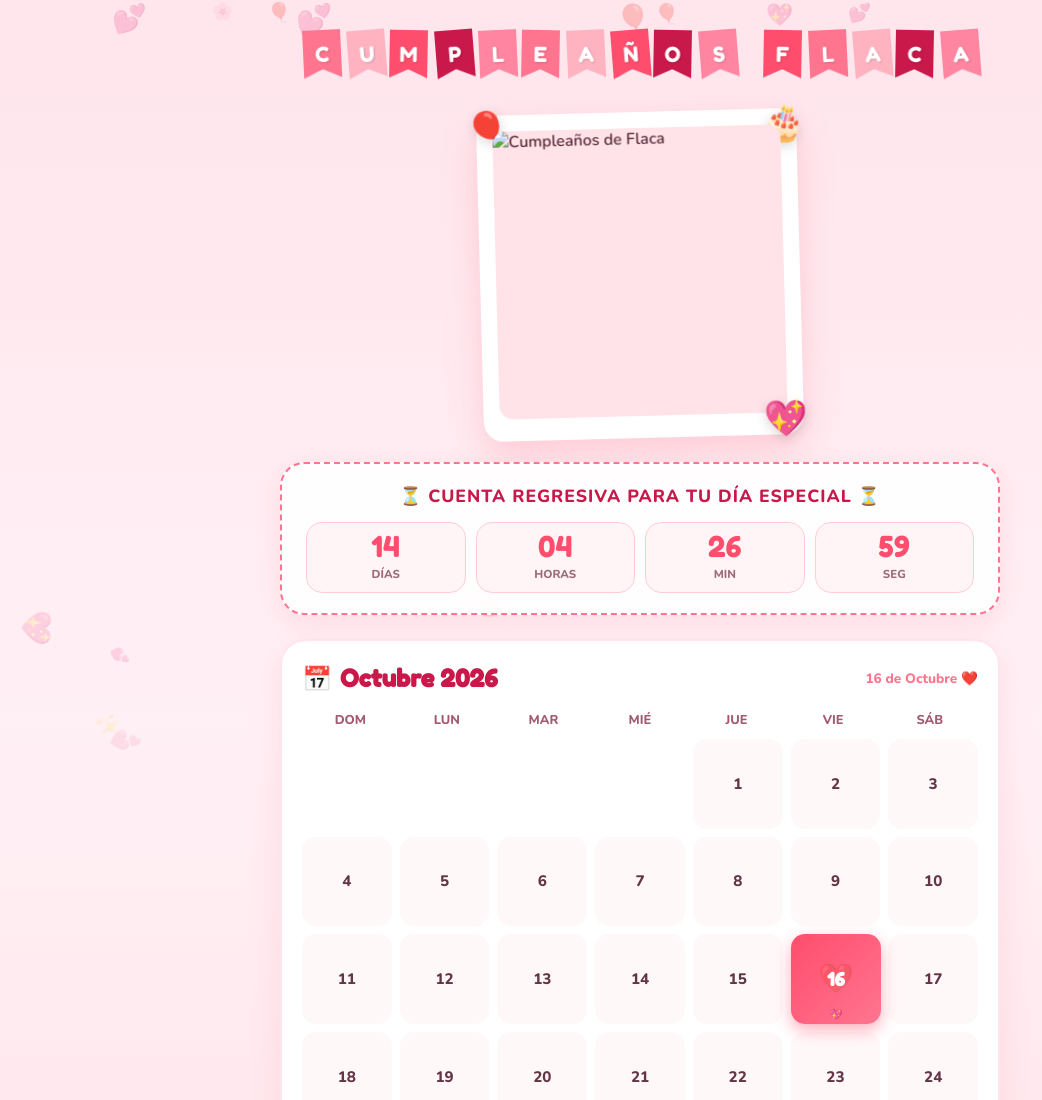
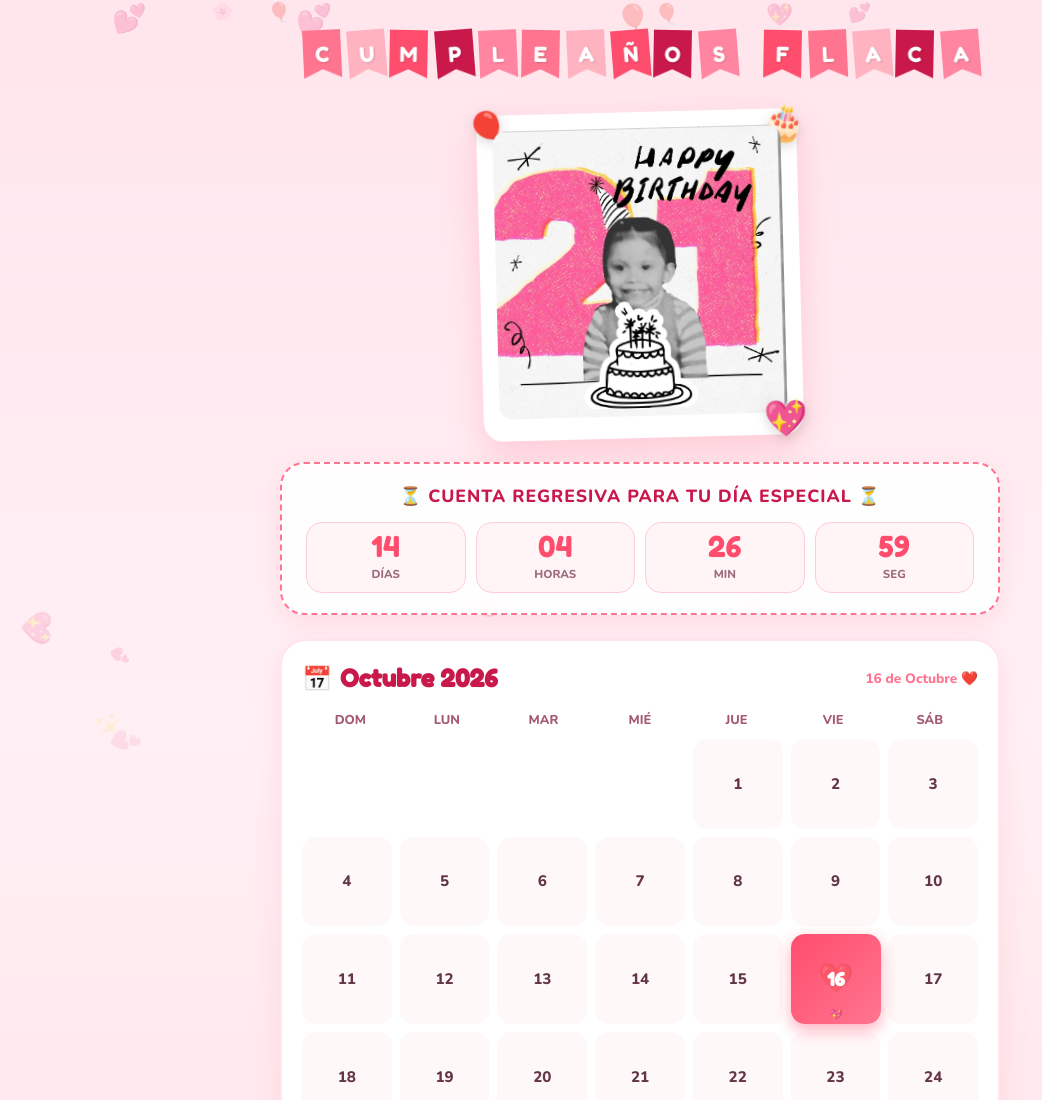
Before and after one commit to carrillo001/Cumplea-os-Mimoicito-, a plain HTML site: page index.html in a window 1280 px wide. Shown: the top 1100 px of the page, without its empty margins (0-1042 px from the left). Drawn offline with nearby package versions, Linux system fonts and the light colour scheme.

Commit message:
Update index.html

```diff
--- a/index.html
+++ b/index.html
@@ -297,7 +297,7 @@
 <div class="badge-icon badge-right">🎂</div>
 <div class="photo-wrapper">
 <!-- IMPORTANTE: Asegúrate de que el nombre aquí coincida exactamente con tu foto -->
-<img src="foto.png .JPG" alt="Cumpleaños de Flaca">
+<img src="foto.png" alt="Mi pequeñita☀️💕">
 </div>
 <div class="badge-icon badge-bottom">💖</div>
 </div>
```
